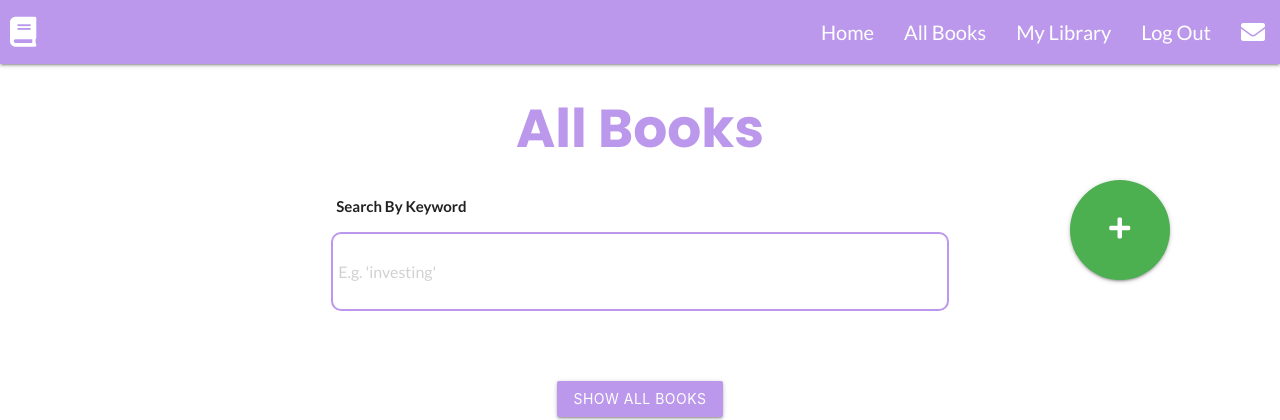
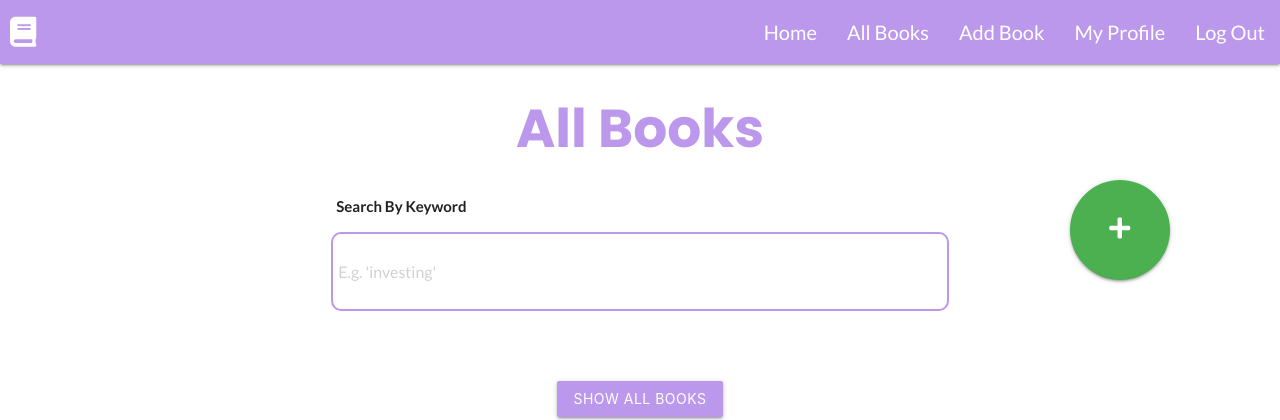
Before and after one commit to daisybutler/The-Book-Bunker-project03, a Flask app: page /all-books in a window 1280 px wide. Shown: the top 420 px of the page. Run offline with Flask 2, Linux system fonts and the light colour scheme; the visitor is signed in with stand-in values (Sample User, id 1); data that the repository does not hold is empty; some libraries are stand-ins or nearby versions.

Commit message:
Add url_for add-book.html to links on all-books.html.

```diff
--- a/app.py
+++ b/app.py
@@ -50,18 +50,18 @@ def display_book(book_id):
     return render_template("display-book.html", selected_book=selected_book)
 
 
+# DISPLAY ADD BOOK -------------------------------------
+@app.route("/add-book")
+def add_book():
+    return render_template("add-book.html")
+
+
 # DISPLAY USER DASHBOARD -------------------------------------
 @app.route("/dashboard/<username>", methods=['GET', 'POST'])
 def dashboard(username):
     username = mongo.db.users.find_one(
         {"username": session["user"]})["username"]
     return render_template("dashboard.html", username=username)
-
-
-# DISPLAY CONTACT -------------------------------------
-@app.route("/contact")
-def contact():
-    return render_template("contact.html")
 
 
 # SEARCH ALL BOOKS -------------------------------------
--- a/templates/all-books.html
+++ b/templates/all-books.html
@@ -13,7 +13,7 @@
             </form>
         </div>
         <div class="col s12 m3 center">
-             <a id="add-book-button" class="btn-floating btn-large waves-effect waves-light green">
+             <a id="add-book-button" class="btn-floating btn-large waves-effect waves-light green" href="{{ url_for('add_book') }}">
                  <i class="fas fa-plus"></i>
             </a>
         </div>
--- a/templates/base.html
+++ b/templates/base.html
@@ -30,12 +30,12 @@
                     <li><a href="{{ url_for('home') }}">Home</a></li>
                     <li><a href="{{ url_for('all_books') }}">All Books</a></li>
                     {% if session.user %}
-                        <li><a href="{{ url_for('dashboard', username=session['user']) }}">My Library</a></li>
+                        <li><a href="{{ url_for('add_book') }}">Add Book</a></li>
+                        <li><a href="{{ url_for('dashboard', username=session['user']) }}">My Profile</a></li>
                         <li><a href="{{ url_for('logout') }}">Log Out</a></li>
                     {% else %}
                         <li><a href="{{ url_for('signup') }}">Login/Signup</a></li>
                     {% endif %}
-                    <li><a href="{{ url_for('contact') }}"><i class="fas fa-envelope"></i></a></li>
                 </ul>
             </div>
         </nav>
@@ -44,12 +44,12 @@
             <li><a href="{{ url_for('home') }}">Home</a></li>
             <li><a href="{{ url_for('all_books') }}">All Books</a></li>
             {% if session.user %}
-                <li><a href="{{ url_for('dashboard', username=session['user']) }}">My Library</a></li>
+                <li><a href="{{ url_for('add_book') }}">Add Book</a></li>
+                <li><a href="{{ url_for('dashboard', username=session['user']) }}">My Profile</a></li>
                 <li><a href="{{ url_for('logout') }}">Log Out</a></li>
             {% else %}
                 <li><a href="{{ url_for('signup') }}">Login/Signup</a></li>
             {% endif %}
-            <li><a href="{{ url_for('contact') }}"><i class="fas fa-envelope"></i></a></li>
         </ul>
     </header>
 
--- a/templates/index.html
+++ b/templates/index.html
@@ -39,7 +39,7 @@
 <div id="featured-section" class="container">
     <div class="row">
         <div class="col s12 center">
-            <p id="top-picks-title">Top Picks</p>
+            <p id="top-picks-title" class="book-title">Top Picks</p>
         </div>
     </div>
     <div class="row">
```
Also changed, not shown: templates/add-book.html (renamed from templates/contact.html).
